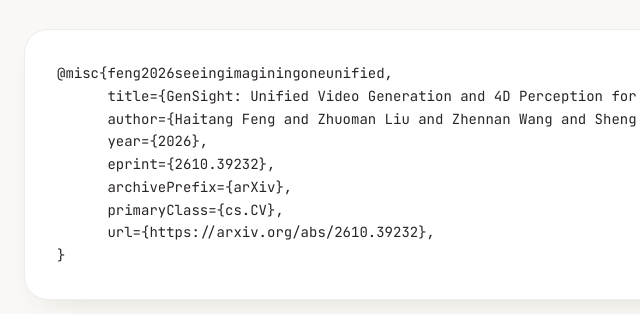
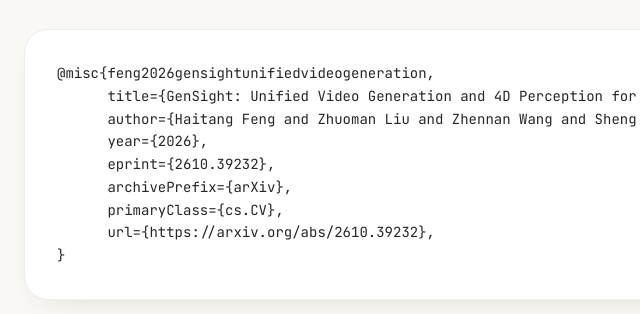
Before and after one commit to roboscience-ai/gensight-page, a plain HTML site: page index.html in a window 1280 px wide. Shown: the part 11143-11457 px from the top of the page, 136-776 px from the left. Drawn offline with Linux system fonts and the light colour scheme; files whose address does not match are found by name.

Commit message:
Fix BibTeX citation key to match arXiv

```diff
--- a/index.html
+++ b/index.html
@@ -716,7 +716,7 @@
         </h2>
       </div>
       <div class="reveal gradient-border overflow-hidden">
-        <pre class="overflow-x-auto p-6 lg:p-8 text-sm leading-relaxed text-ink-700"><code>@misc{feng2026seeingimaginingoneunified,
+        <pre class="overflow-x-auto p-6 lg:p-8 text-sm leading-relaxed text-ink-700"><code>@misc{feng2026gensightunifiedvideogeneration,
       title={GenSight: Unified Video Generation and 4D Perception for Embodied World Modeling},
       author={Haitang Feng and Zhuoman Liu and Zhennan Wang and Sheng Wang and Juelin Li and Chengzhi Zhao and Hexiang Wei and Lin Shao},
       year={2026},
```
